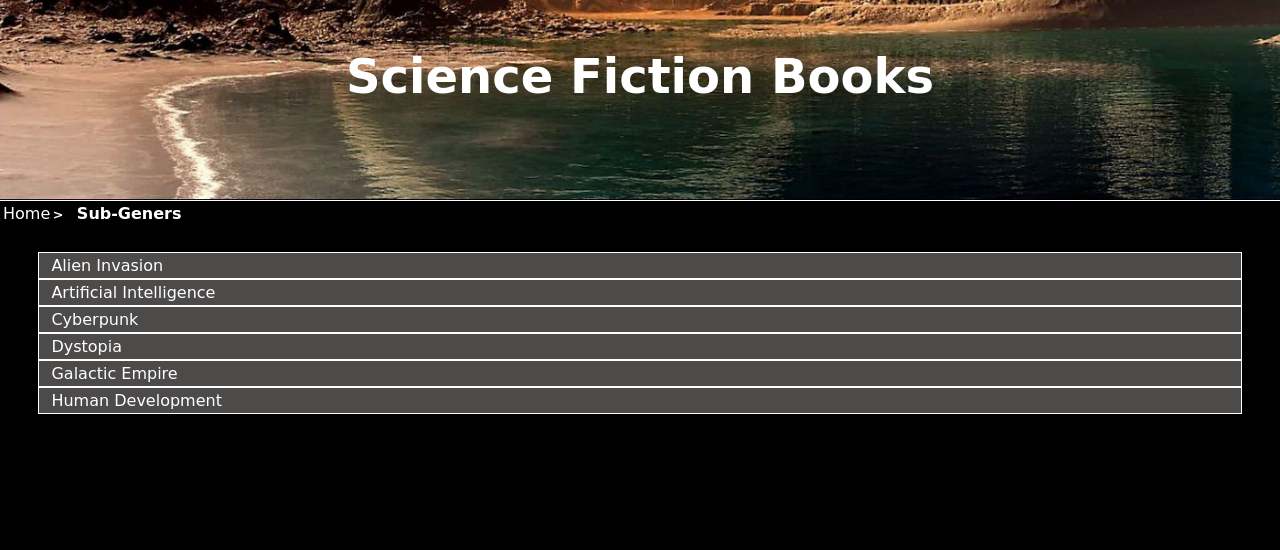
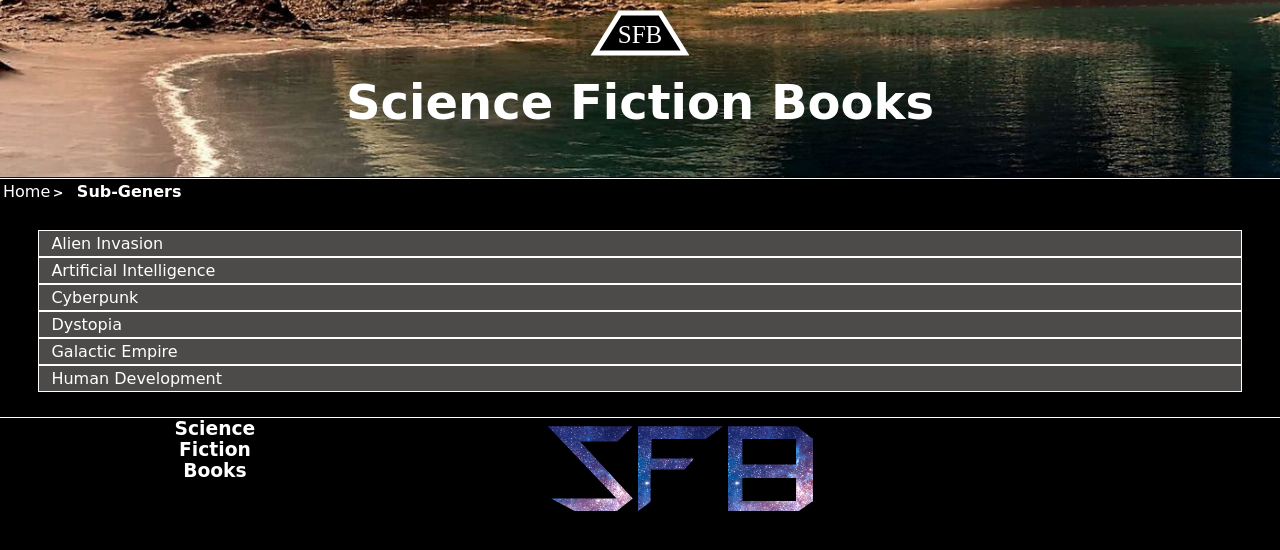
Before and after one commit to xriusb/science_fiction_books, a website built with Parcel: page src/sub-geners.html in a window 1280 px wide. Built offline with nearby package versions, Linux system fonts and the light colour scheme; a web font is replaced by a local one.

Commit message:
adds logo and footer to the site

```diff
--- a/src/css/styles.less
+++ b/src/css/styles.less
@@ -38,8 +38,17 @@ header {
   background-size: cover;
   h1 {
     font-size: 3em;
-    padding: 1em 0 2em 0;
+    padding: 0 0 1em 0;
   }
+  img {
+    display: block;
+    margin: auto;
+    padding: 0.5em 0 1em;
+  }
+}
+
+footer {
+  border-top: 0.0625em solid white;
 }
 
 /**********************************
@@ -121,7 +130,6 @@ article {
   width: 90%;
   border: 1px solid white;
   margin: auto;
-  margin-bottom: 2%;
   h3 {
     padding: 1% 1% 0;
     min-height: 2.34em;
@@ -191,3 +199,26 @@ Sub Geners List
     width: auto;
   }
 }
+
+footer {
+  div {
+    text-align: center;
+    img {
+      margin-top: 0.5em;
+      width: 10%;
+    }
+  }
+}
+
+.clip-s {
+  clip-path: polygon(100% 0, 82% 18%, 38% 18%, 100% 85%, 81% 100%, 32% 100%, 4% 85%, 81% 85%, 0 0);
+}
+
+.clip-f {
+  clip-path: polygon(100% 0, 80% 15%, 16% 15%, 16% 38%, 66% 38%, 55% 51%, 15% 51%, 15% 89%, 0 100%, 0 0);
+}
+
+.clip-b {
+  clip-path: polygon(81% 0, 0 0, 0 100%, 83% 100%, 100% 88%, 17% 88%, 17% 61%, 80% 61%, 80% 88%, 100% 89%, 100% 50%, 100% 14%, 80% 14%, 80% 45%, 17% 45%, 17% 15%, 100% 15%);
+
+}
--- a/src/sub-geners.html
+++ b/src/sub-geners.html
@@ -7,7 +7,10 @@
   </head>
   <body>
     <header>
-      <a href="index.html"><h1>Science Fiction Books</h1></a>
+      <a href="index.html">
+        <img src="img/logo.svg" alt="web page logo"/>
+        <h1>Science Fiction Books</h1>
+      </a>
     </header>
     <nav>
       <ul>
@@ -17,6 +20,18 @@
     </nav>
     <ul class="subGeners">
     </ul>
+    <footer class="flexContainer">
+      <div>
+        <h3>Science</h3>
+        <h3>Fiction</h3>
+        <h3>Books</h3>
+      </div>
+      <div>
+        <img src="img/galaxy.jpg" class="clip-s" alt="footer logo letters">
+        <img src="img/galaxy.jpg" class="clip-f" alt="footer logo letters">
+        <img src="img/galaxy.jpg" class="clip-b" alt="footer logo letters">
+      </div>
+    </footer>
     <script src="sub-geners.js"></script>
   </body>
 </html>
```
Also changed, not shown: src/best-sellers.html (+13 -0 lines), src/books/2001-odyssey.html (+13 -0 lines), src/books/enders-game.html (+13 -0 lines), src/books/foundation.html (+13 -0 lines), src/books/starts-destination.html (+13 -0 lines), src/index.html (+14 -1 lines), src/sub-geners/alien-invasion.html (+13 -0 lines), src/sub-geners/artificial-inteligence.html (+13 -0 lines), src/img/galaxy.jpg (added), src/img/logo.svg (added).
